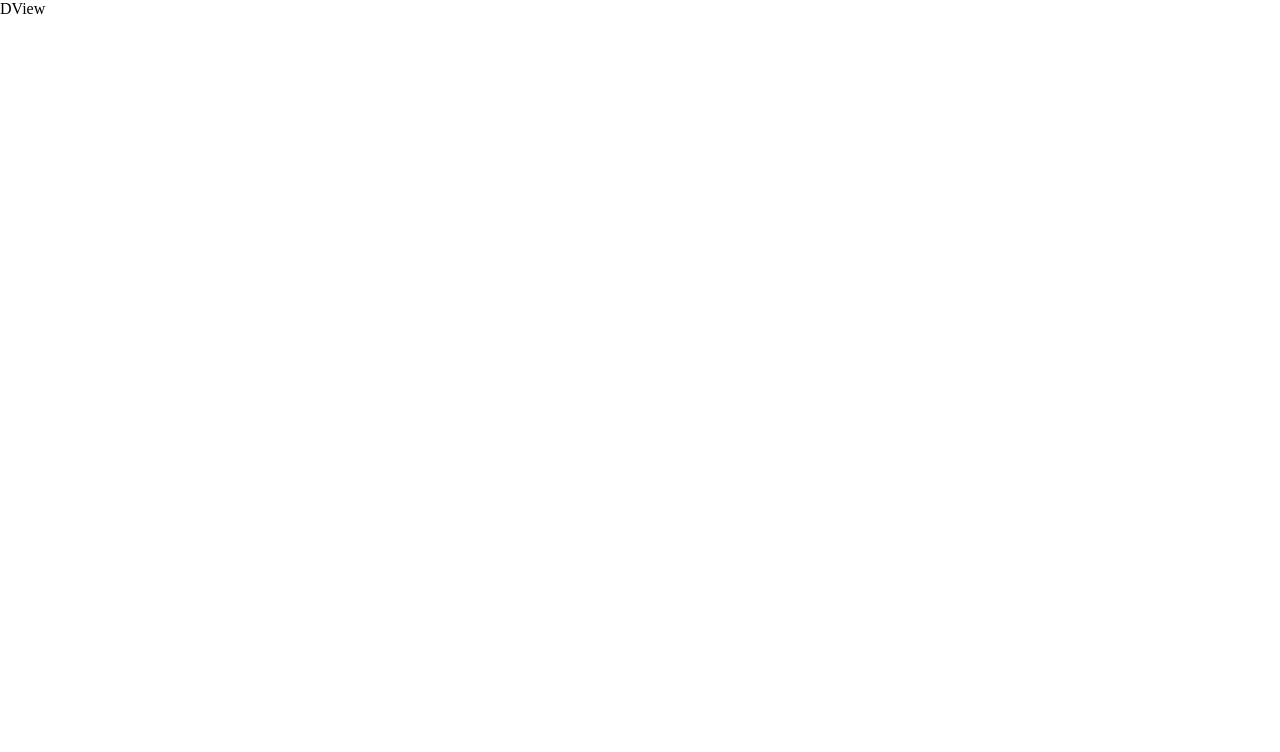
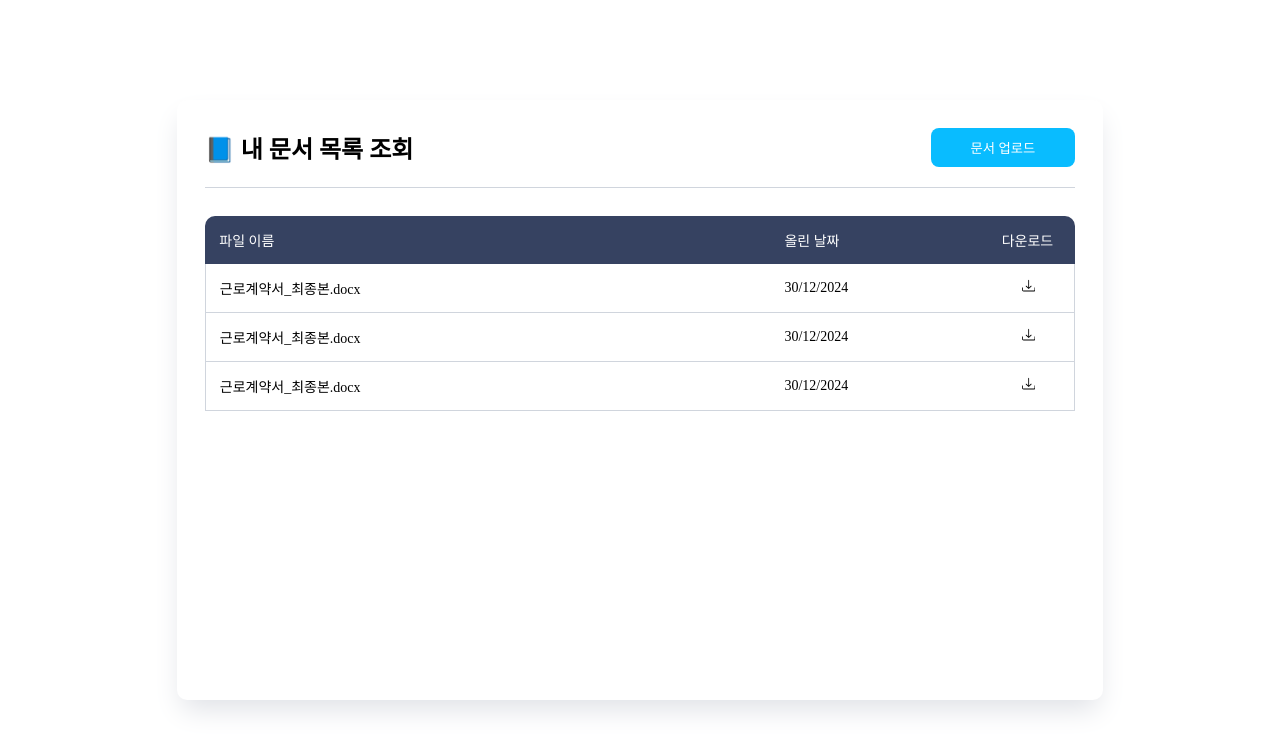
Before and after one commit to yunadada/likelion_LawBot, a React (Vite) app: page /dview in a window 1280 px wide. Shown: the top 752 px of the page. Built offline with nearby package versions, Linux system fonts and the light colour scheme; a web font is replaced by a local one.

Commit message:
feat: 메인페이지 UI 구현

```diff
--- /dev/null
+++ b/src/components/DView/DView.css
@@ -0,0 +1,86 @@
+.background {
+  height: 100vh;
+  display: flex;
+  align-items: center;
+  justify-content: center;
+}
+
+.container {
+  border-radius: 10px;
+  background-color: white;
+  box-shadow: 0 14px 28px -5px #dfe1e6;
+  display: flex;
+  align-items: center;
+  flex-direction: column;
+  padding: 28px;
+  width: 68%;
+  height: 68%;
+}
+
+.title {
+  display: flex;
+  justify-content: space-between;
+  align-items: center;
+  border-bottom: 1px solid #d0d5dd;
+  margin-bottom: 28px;
+  width: 100%;
+  padding-bottom: 20px;
+}
+
+.title > h2 {
+  margin: 0;
+}
+
+.title > button {
+  background-color: #09bcff;
+  color: white;
+  border: none;
+  padding: 10px 40px;
+  border-radius: 8px;
+}
+
+.content {
+  width: 100%;
+}
+
+.table {
+  width: 100%;
+  table-layout: fixed;
+  border-collapse: collapse;
+  font-size: 14px;
+}
+
+.table > thead {
+  background-color: #364261;
+  color: white;
+  text-align: left;
+}
+
+.table th {
+  padding: 14px;
+  font-weight: 100;
+}
+
+.table thead tr:first-child th:first-child {
+  border-top-left-radius: 10px;
+}
+
+.table thead tr:first-child th:last-child {
+  border-top-right-radius: 10px;
+}
+
+.table > tbody {
+  border: 1px solid #d0d5dd;
+  border-top: none;
+}
+
+.table td {
+  padding: 14px;
+  border-bottom: 1px solid #d0d5dd;
+}
+
+.downloadButton {
+  padding-left: 20px;
+  background-color: transparent;
+  border: none;
+}
--- a/src/components/DView/DView.jsx
+++ b/src/components/DView/DView.jsx
@@ -1,5 +1,62 @@
+import "./DView.css";
+import { BsDownload } from "react-icons/bs";
+
 const DView = () => {
-  return <div>DView</div>;
+  return (
+    <div className="background">
+      <div className="container">
+        <div className="title">
+          <h2>📘 내 문서 목록 조회</h2>
+          <button> 문서 업로드</button>
+        </div>
+        <div className="content">
+          <table className="table">
+            <colgroup>
+              <col style={{ width: "65%" }} />
+              <col style={{ width: "25%" }} />
+              <col style={{ width: "10%" }} />
+            </colgroup>
+            <thead>
+              <tr>
+                <th>파일 이름</th>
+                <th>올린 날짜</th>
+                <th>다운로드</th>
+              </tr>
+            </thead>
+            <tbody>
+              <tr>
+                <td>근로계약서_최종본.docx</td>
+                <td>30/12/2024</td>
+                <td>
+                  <button className="downloadButton">
+                    <BsDownload />
+                  </button>
+                </td>
+              </tr>
+              <tr>
+                <td>근로계약서_최종본.docx</td>
+                <td>30/12/2024</td>
+                <td>
+                  <button className="downloadButton">
+                    <BsDownload />
+                  </button>
+                </td>
+              </tr>
+              <tr>
+                <td>근로계약서_최종본.docx</td>
+                <td>30/12/2024</td>
+                <td>
+                  <button className="downloadButton">
+                    <BsDownload />
+                  </button>
+                </td>
+              </tr>
+            </tbody>
+          </table>
+        </div>
+      </div>
+    </div>
+  );
 };
 
 export default DView;
```
